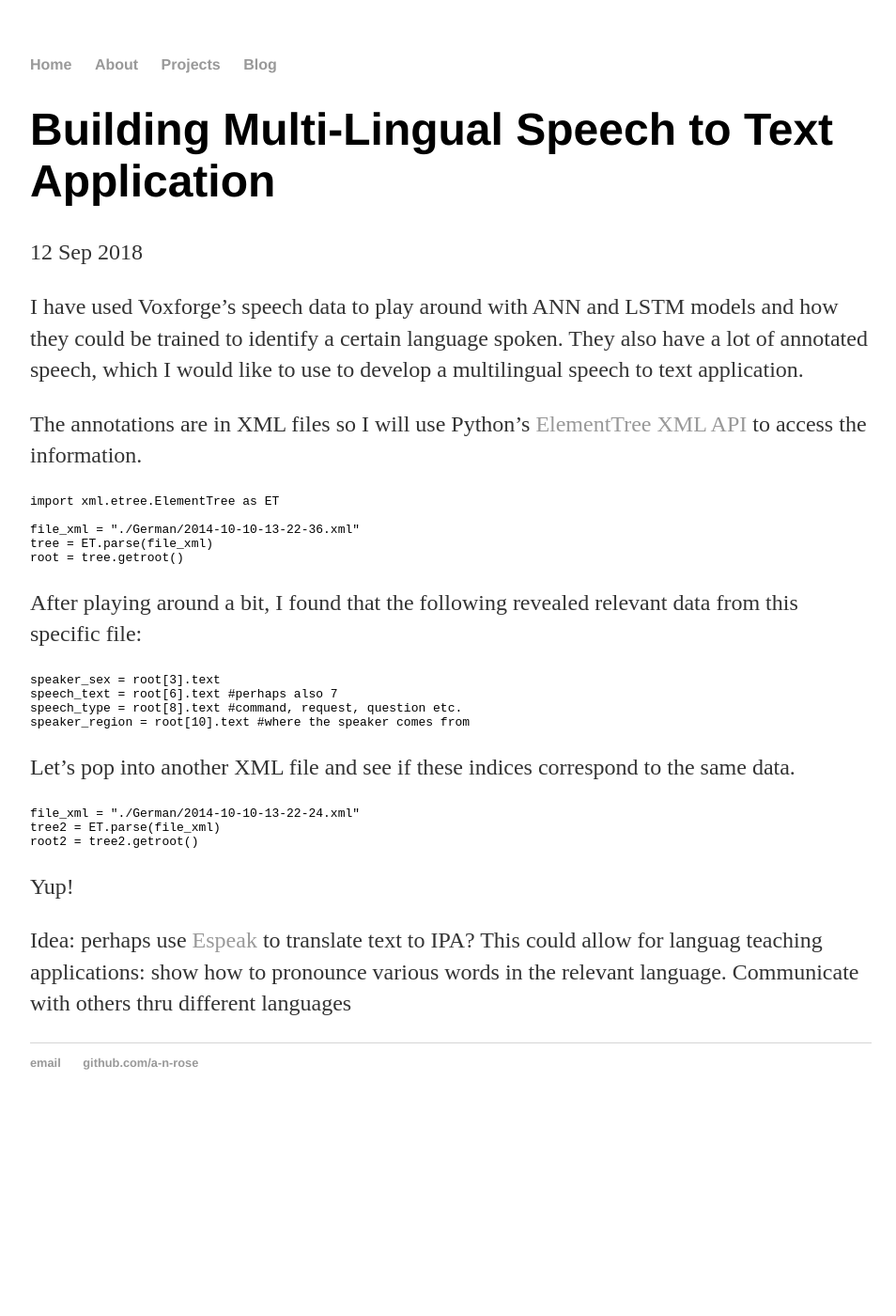
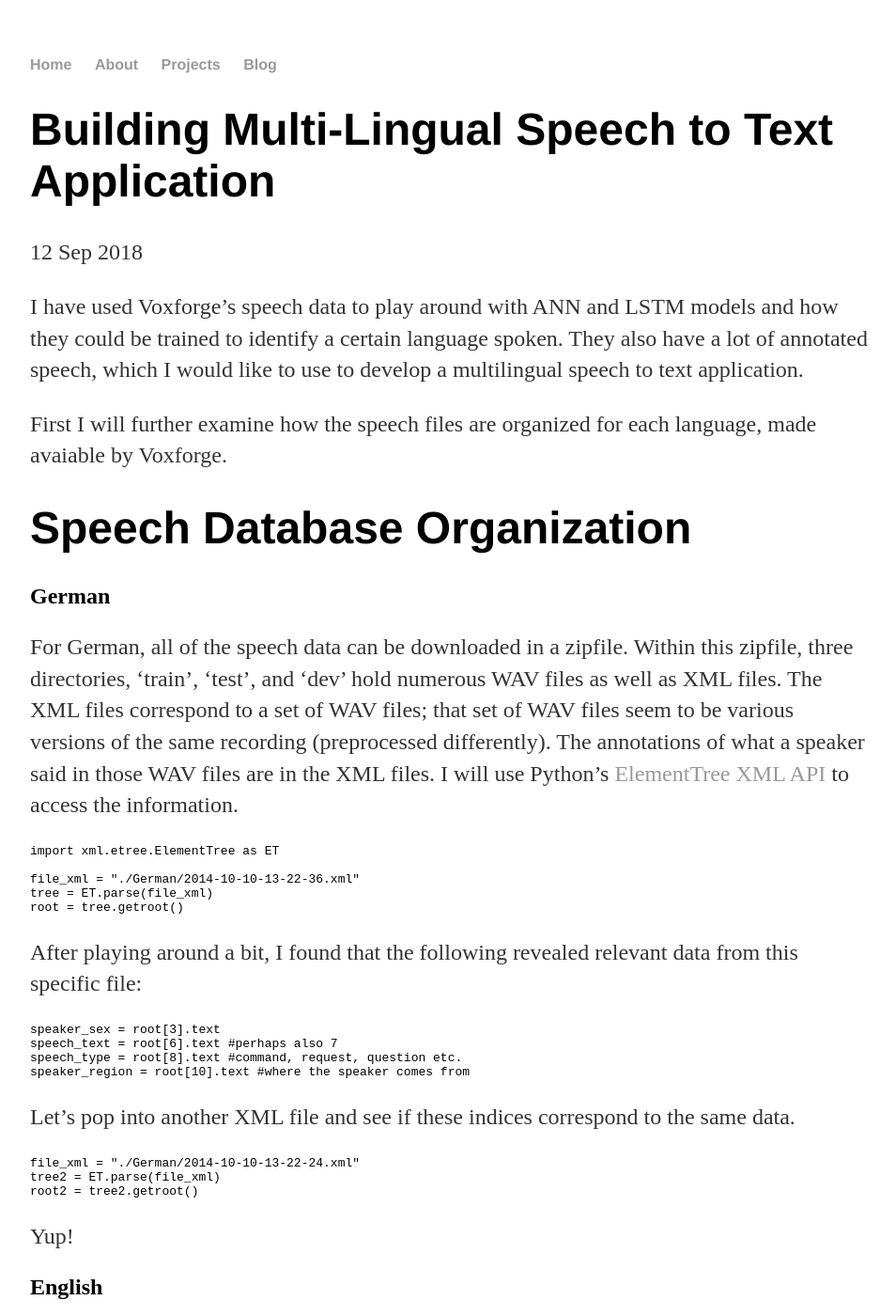
Before and after one commit to a-n-rose/a-n-rose.github.io, a Jekyll site: the page built from _posts/2018-09-12-multiling-speech2text.md, in a window 1280 px wide and 1400 px high. Shown: the whole window at 94% size, without its empty margins (160-1114 px from the left). Built offline with Jekyll 4.4.1, drawn with Linux system fonts in a browser that asks for light colours; some of the changed text lies outside the part shown.

Commit message:
expand accessing English annotations

````diff
--- a/_posts/2018-09-12-multiling-speech2text.md
+++ b/_posts/2018-09-12-multiling-speech2text.md
@@ -6,7 +6,13 @@
 
 I have used Voxforge's speech data to play around with ANN and LSTM models and how they could be trained to identify a certain language spoken. They also have a lot of annotated speech, which I would like to use to develop a multilingual speech to text application.
 
-The annotations are in XML files so I will use Python's <a href="https://docs.python.org/2/library/xml.etree.elementtree.html#module-xml.etree.ElementTree">ElementTree XML API</a> to access the information.
+First I will further examine how the speech files are organized for each language, made avaiable by Voxforge.
+
+# Speech Database Organization
+
+## German
+
+For German, all of the speech data can be downloaded in a zipfile. Within this zipfile, three directories, 'train', 'test', and 'dev' hold numerous WAV files as well as XML files. The XML files correspond to a set of WAV files; that set of WAV files seem to be various versions of the same recording (preprocessed differently). The annotations of what a speaker said in those WAV files are in the XML files. I will use Python's <a href="https://docs.python.org/2/library/xml.etree.elementtree.html#module-xml.etree.ElementTree">ElementTree XML API</a> to access the information.
 
 ```
 import xml.etree.ElementTree as ET
@@ -32,4 +38,13 @@
 ```
 Yup!
 
-Idea: perhaps use <a href="http://espeak.sourceforge.net/languages.html">Espeak</a> to translate text to IPA? This could allow for languag teaching applications: show how to pronounce various words in the relevant language. Communicate with others thru different languages
+
+## English
+
+The English annotation files are in a separate folder from the WAV files. The English speech has been organized as such: for each set of recordings (one speaker can complete more than one), there are two directories organizing the information: a 'wav' directory, with the WAV files, and a 'etc' directory, with various files containing text documents, one of which a 'PROMPTS' file. In this file, the titles of the WAV files are included, along with the text spoken by the speaker.
+
+# Ideas:
+* Perhaps use <a href="http://espeak.sourceforge.net/languages.html">Espeak</a> to translate text to IPA? This could allow for languag teaching applications: show how to pronounce various words in the relevant language. Communicate with others thru different languages
+* Remove silences from speech
+* Create pictures of whole- mel-log-spectrograms and train with IPA sequences (do these need to be same length?)
+* Can I take into account length of IPA segment and length of speech, divide them accordingly, with windows, and supply the little window of spectrogram as input and output two or three IPA letters, that should correspond to the segment of speech after silence removal?
````
